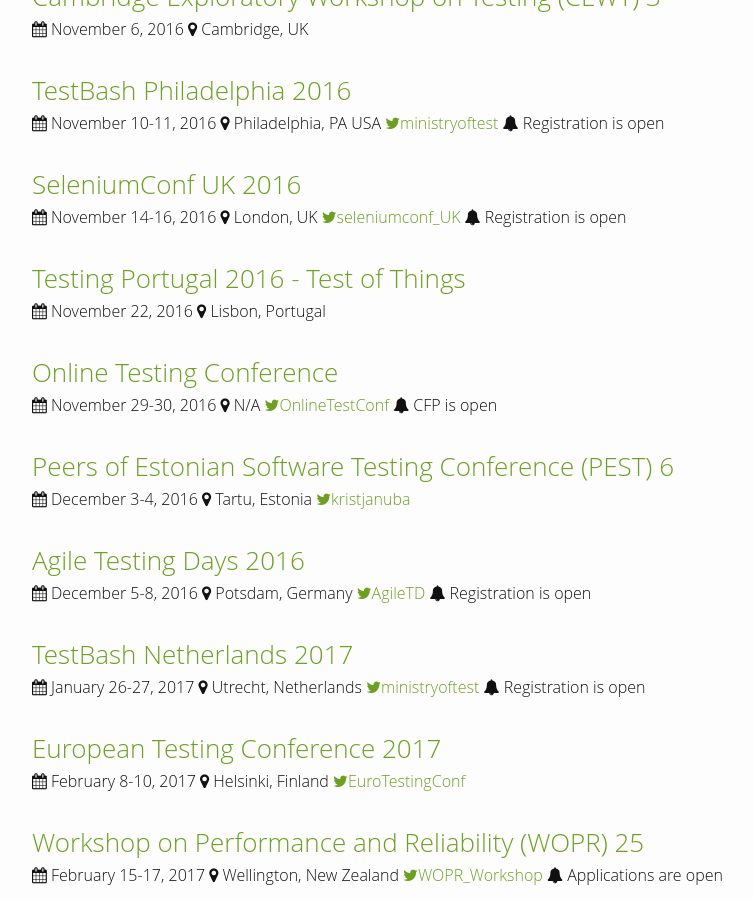
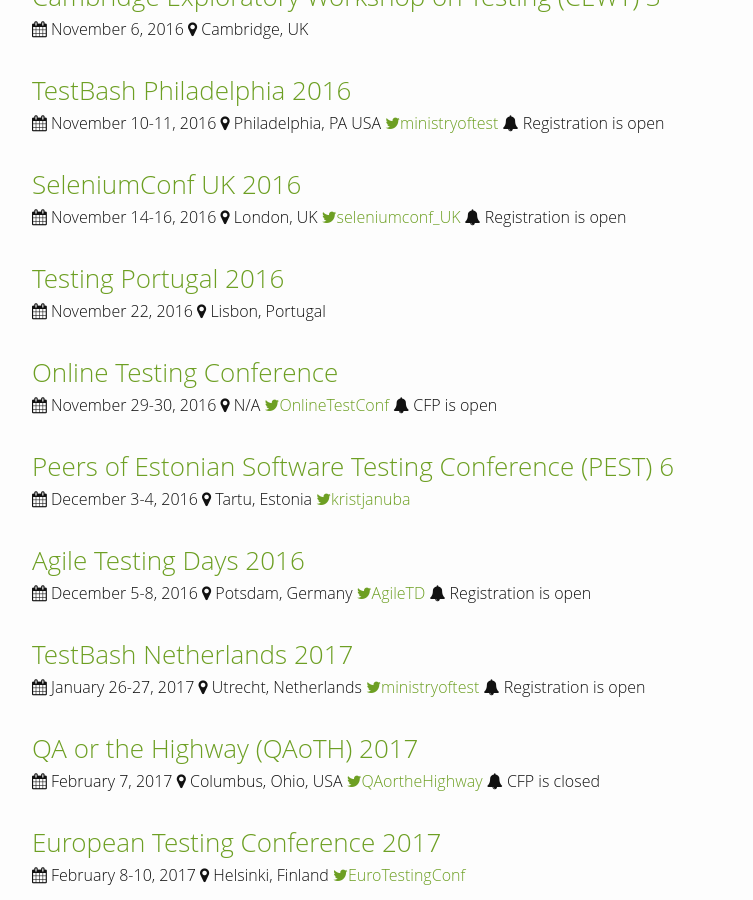
Before and after one commit to TestingConferences/testingconferences.github.io, a Jekyll site: the page built from index.html, in a window 1280 px wide and 900 px high, scrolled down 1064 px. Shown: the whole window, without its empty margins (238-991 px from the left). Built offline with Jekyll 4.4.1, drawn with Linux system fonts in a browser that asks for light colours.

Commit message:
Added QAoTH 17, updated other conf

```diff
--- a/_data/current.yml
+++ b/_data/current.yml
@@ -69,7 +69,7 @@
   twitter: seleniumconf_UK
   status: Registration is open
 
-- name: Testing Portugal 2016 - Test of Things
+- name: Testing Portugal 2016
   location: Lisbon, Portugal
   dates: "November 22, 2016"
   url: http://www.pstqb.pt/testing-portugal
@@ -100,6 +100,13 @@
   url: http://www.ministryoftesting.com/2016/07/testbash-netherlands-2017/
   twitter: ministryoftest
   status: Registration is open
+
+- name: QA or the Highway (QAoTH) 2017
+  location: Columbus, Ohio, USA
+  dates: "February 7, 2017"
+  url: https://qaorthehighway.com/
+  twitter: QAortheHighway
+  status: CFP is closed
 
 - name: European Testing Conference 2017
   location: Helsinki, Finland
```
